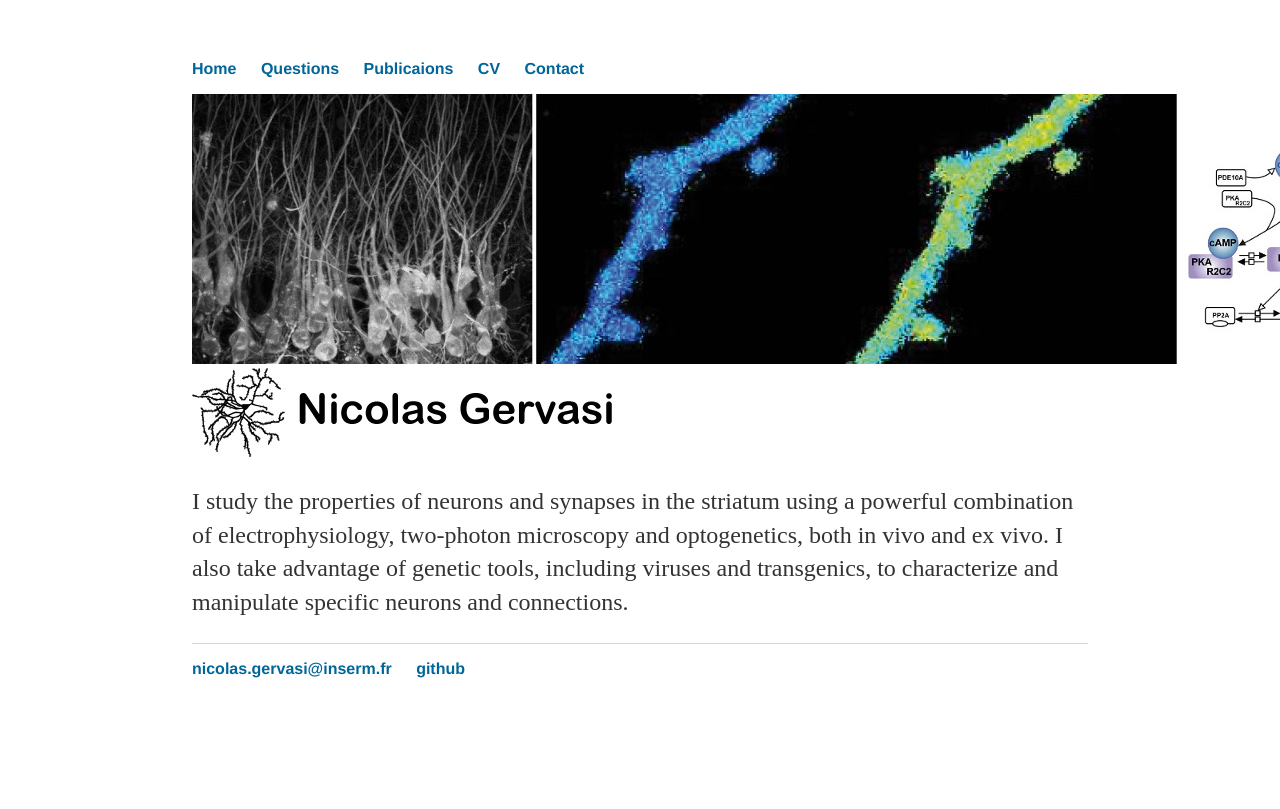
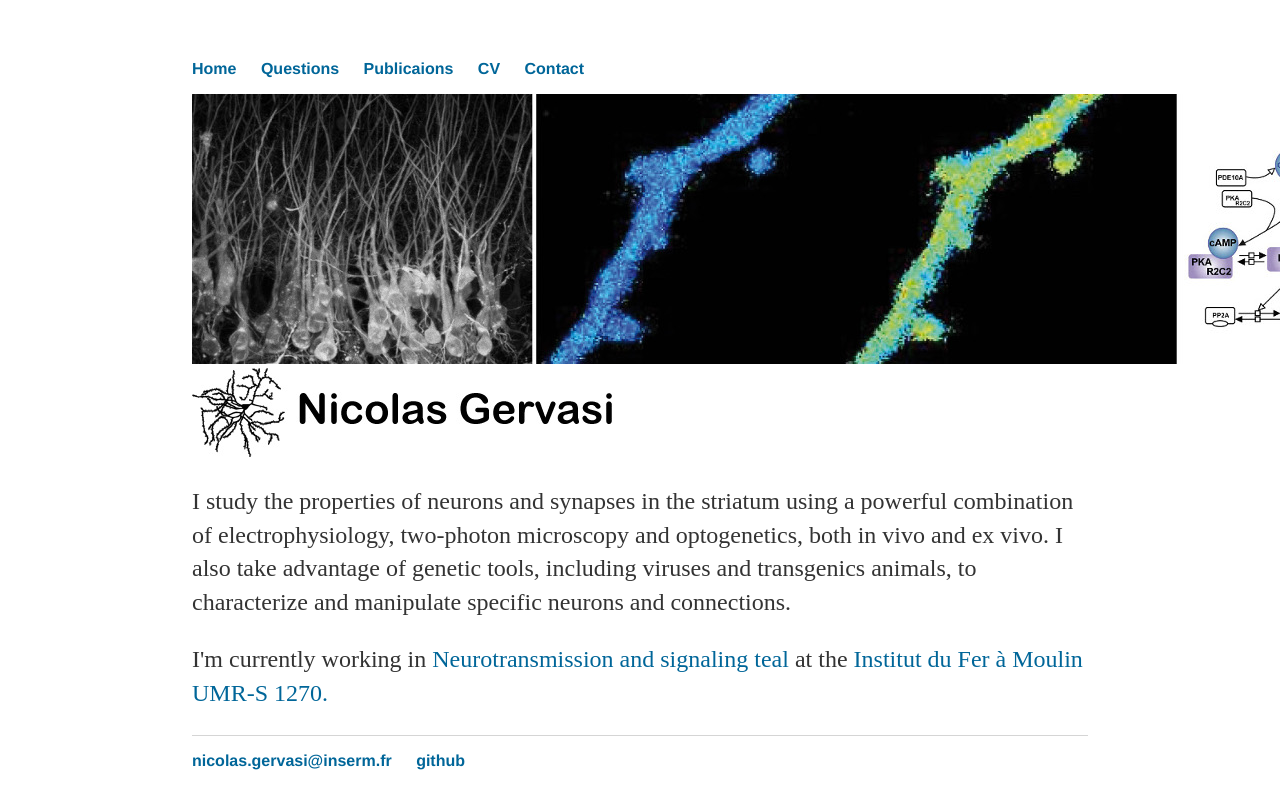
Before and after one commit to nicolasgervasi/nicolasgervasi.github.io, a Jekyll site: the page built from index.html, in a window 1280 px wide. Shown: the top 809 px of the page. Built offline with Jekyll 4.4.1, drawn with Linux system fonts in a browser that asks for light colours.

Commit message:
Update index.html

```diff
--- a/index.html
+++ b/index.html
@@ -10,6 +10,9 @@ title: Nicolas Gervasi U1270
 	<img  class="img-rounded" alt="Nicolas Gervasi" src="image/logo.jpg">
 	</div>
 	<div class="grid-item">
-	<p>I study the properties of neurons and synapses in the striatum using a powerful combination of electrophysiology, two-photon microscopy and optogenetics, both in vivo and ex vivo. I also take advantage of genetic tools, including viruses and transgenics, to characterize and manipulate specific neurons and connections.</p>
+	<p>I study the properties of neurons and synapses in the striatum using a powerful combination of electrophysiology, two-photon microscopy and optogenetics, both in vivo and ex vivo. I also take advantage of genetic tools, including viruses and transgenics animals, to characterize and manipulate specific neurons and connections.</p>
+	</div>
+	<div class="grid-item">
+	<p>I'm currently working in <a href="http://http://www.ifm-institute.fr/en/teams/girault-herve">Neurotransmission and signaling teal</a> at <span itemprop="affiliation">the <a href="http://www.http://www.ifm-institute.fr/en/">Institut du Fer à Moulin UMR-S 1270.</p>
 	</div>
 </div>
```
